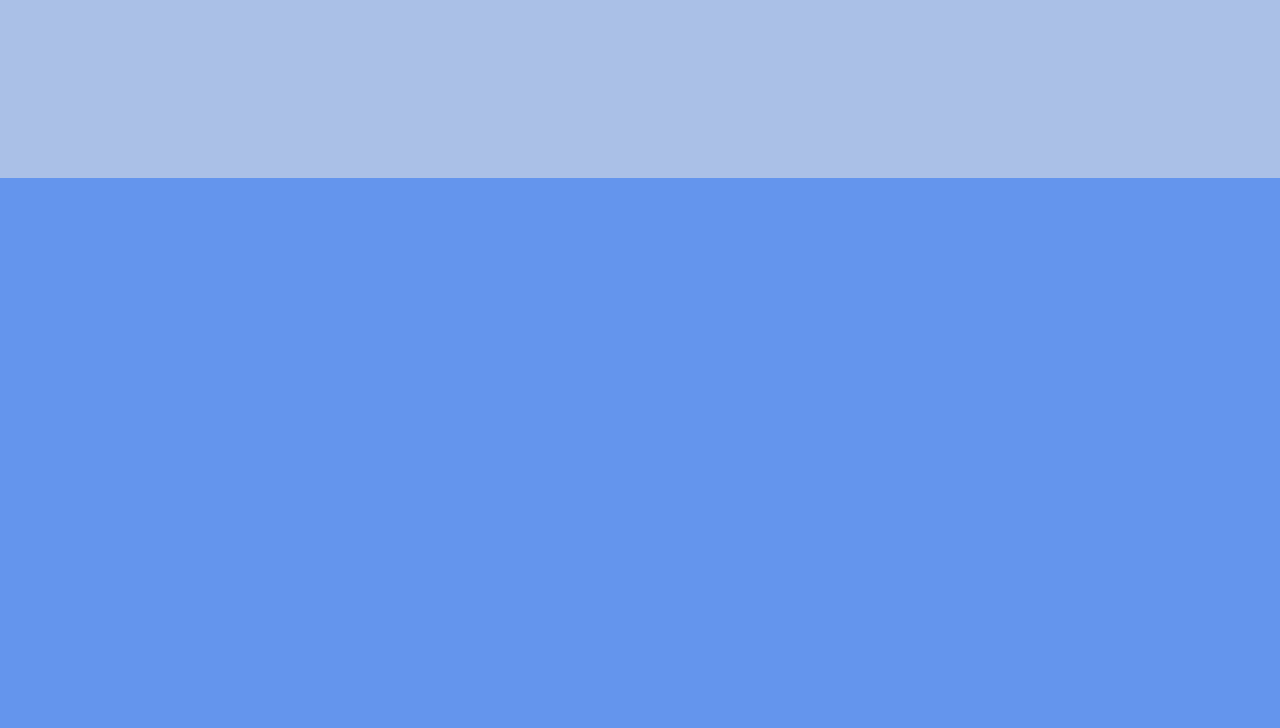
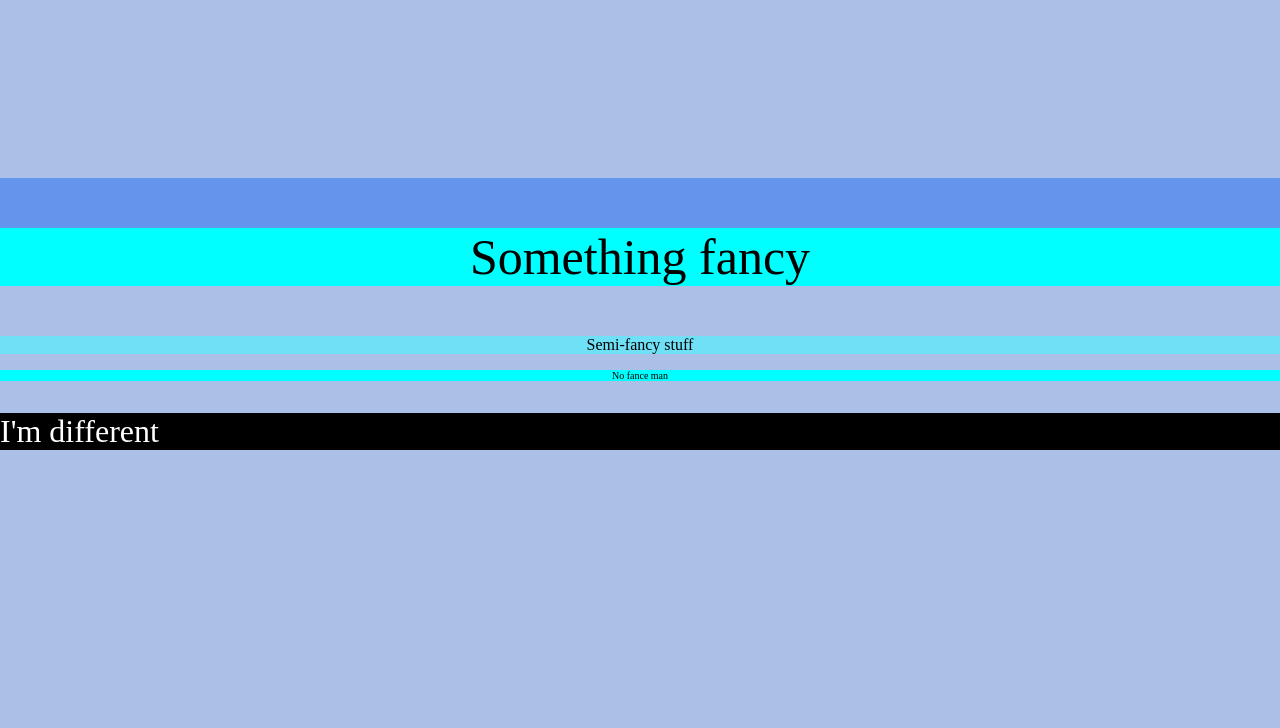
Before and after one commit to jdholst1/rivers_site_template, a plain HTML site: page newfile9-21.html in a window 1280 px wide. Shown: the part 620-1348 px from the top of the page. Before the commit the page ends 800 px from the top, so only its background shows below. Drawn offline with Linux system fonts and the light colour scheme.

Commit message:
added index.html

```diff
--- a/newfile9-21.html
+++ b/newfile9-21.html
@@ -18,6 +18,20 @@
         <img src="bread3.jpg" height="300px">
 
     </div>
+    <div class = "fancyDiv">
+        <p class = "fancyParagraph">
+            Something fancy
+        </p>
+        <p class = semiFancy>
+            Semi-fancy stuff
+        </p>
+        <p class = notFancy>
+            No fance man
+        </p>
+        <p id = theOnlyOne>
+            I'm different
+        </p>
+    </div>
 
 </body>
 </html>
--- a/super.css
+++ b/super.css
@@ -14,9 +14,28 @@ h1 {
 
 
 }
-
+.fancyParagraph{
+    background-color: aqua;
+    font-size:50px;
+    text-align: center;
+}
+.semiFancy{
+    background-color: rgb(112, 224, 246);
+    font: size 12px;
+    text-align: center;
+}
+.notFancy{
+    background-color: aqua;
+    font-size: 10px;
+    text-align: center;
+}
 .fancyDiv{
     background-color:rgb(170, 192, 231);
     padding: 10px, 20px;
     height:500px
 }
+#theOnlyOne{
+    background-color: black;
+    color: white;
+    font-size: 32px;
+}
```
Also changed, not shown: wwr/index.html (added, +15 -0 lines).
